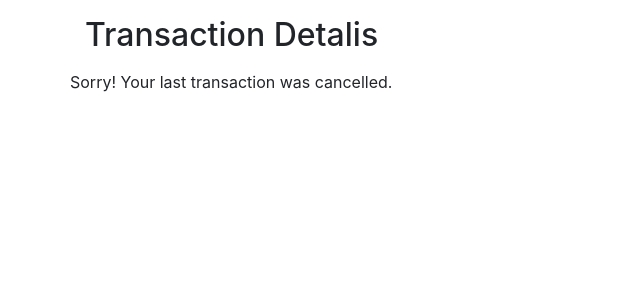
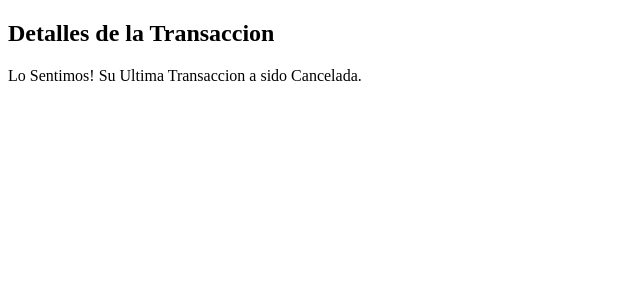
Before and after one commit to WhiteAssassins/Intersect_CMS, a CodeIgniter app: page /Intesect_CMS/index.php/shop/paymentFail in a window 1280 px wide. Shown: the top 300 px of the page, without its empty margins (0-640 px from the left). Run offline with CodeIgniter, Linux system fonts and the light colour scheme.

Commit message:
Update paymentFail.php

```diff
--- a/application/views/shop/paymentFail.php
+++ b/application/views/shop/paymentFail.php
@@ -1,16 +1,13 @@
 <!DOCTYPE html>
 <html>
 <head>
-  <title>Transaction Fail - Codeigniter Paypal Integration Example - CodingsPoint.com</title>
-  <!-- Latest CSS -->
- <link rel="stylesheet" href="https://stackpath.bootstrapcdn.com/bootstrap/4.3.1/css/bootstrap.min.css">
- <script src="https://code.jquery.com/jquery-3.3.1.min.js"></script>
+  <title>Transaccion Fallida</title>
 </head>
 <body>
   <div class="container">
-    <h2 class="mt-3 mb-3">Transaction Detalis</h2>
+    <h2 class="mt-3 mb-3">Detalles de la Transaccion</h2>
     <div class="row">
-       <p>Sorry! Your last transaction was cancelled.</p>
+       <p>Lo Sentimos! Su Ultima Transaccion a sido Cancelada.</p>
     </div>
   </div>
 </body>
```
